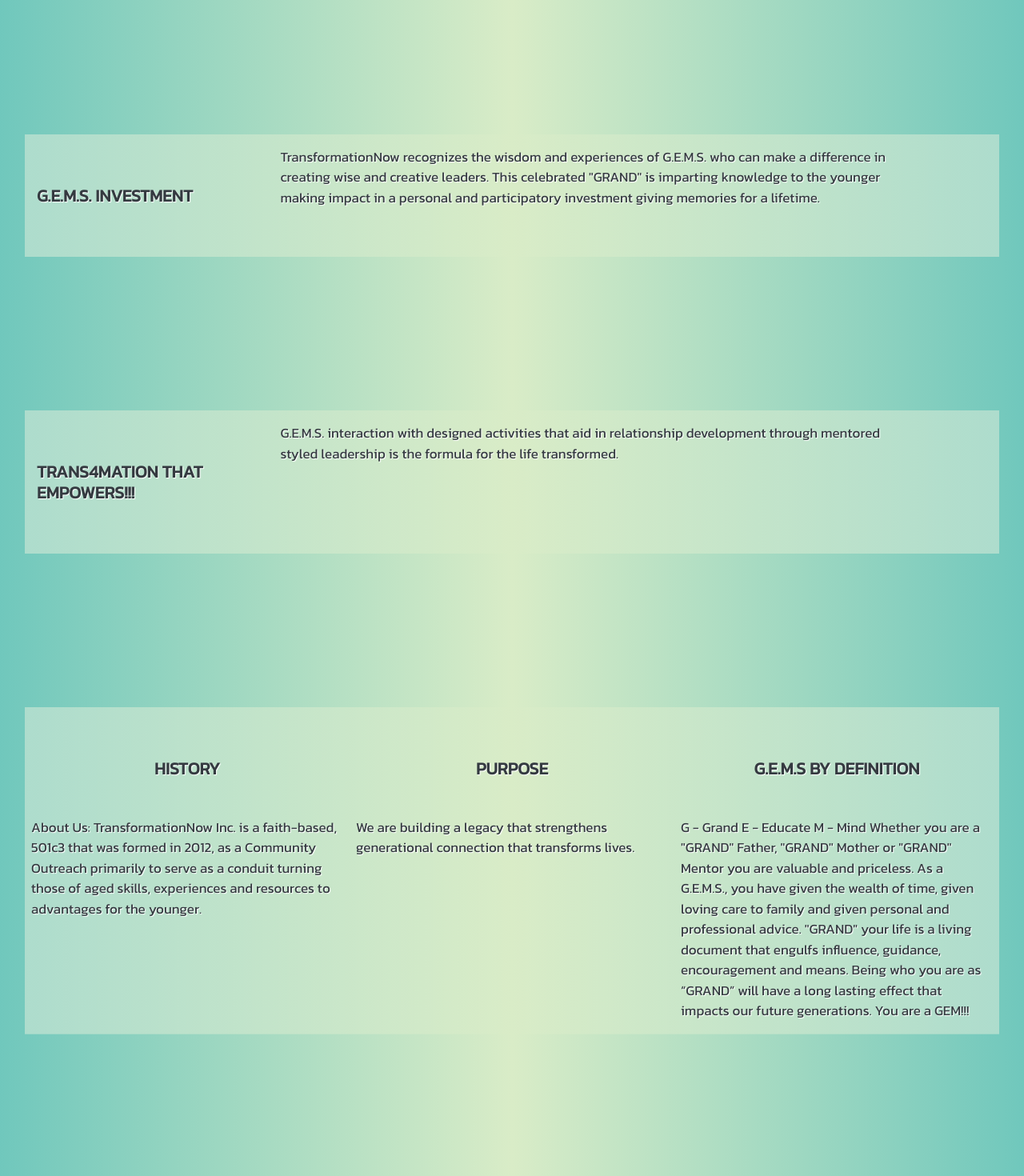
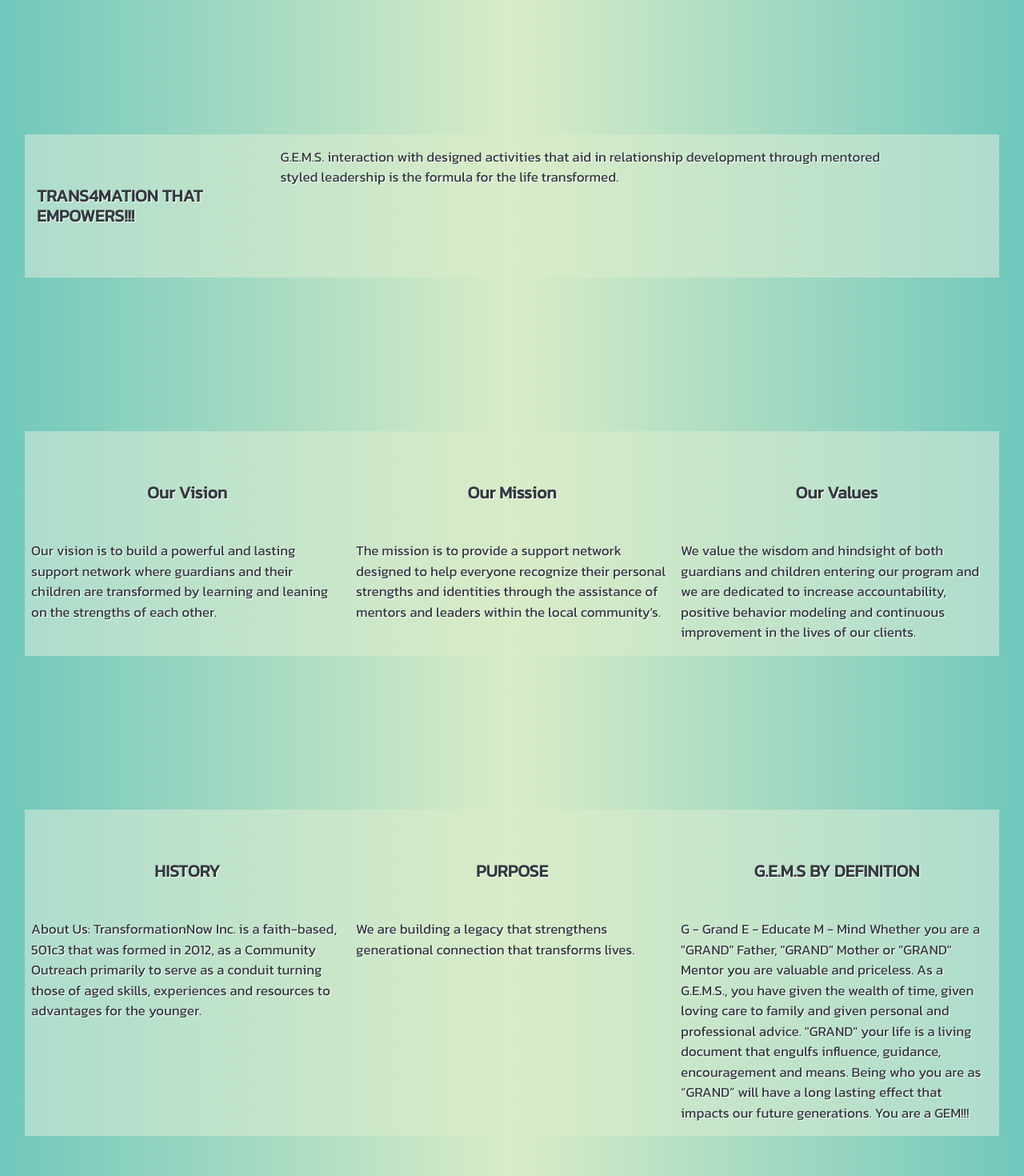
Before and after one commit to hoangle4/trans4mationNow, a React (Create React App) app in the folder client/: page /aboutus in a window 1280 px wide. Shown: the part 660-2130 px from the top of the page at 80% size. Built offline with nearby package versions, Linux system fonts and the light colour scheme; a web font is replaced by a local one.

Commit message:
commit AboutUs layout

```diff
--- a/client/src/components/AboutUs/index.js
+++ b/client/src/components/AboutUs/index.js
@@ -3,10 +3,10 @@
 import './About-Us.css';
 const AboutUs = () => {
 	return (
-    <div className='row m-0 About-Us-Row'>
-      <div className='col-12 p-0'>
+		<div className="row m-0 About-Us-Row">
+			<div className="col-12 p-0">
 				<Jumbotron
-          title='About GEMS'
+					title="About GEMS"
 					subtitle={
 						<Fragment>
 							<strong>GRANDPARENTS IN COLUMBUS WELCOME TO G.E.M.S.</strong>
@@ -16,122 +16,114 @@
 					}
 				/>
 			</div>
-      <div className='col-12 my-5 py-5 '>
-        <div className='row About-Us-Nested-Row'>
-          <div className='col-md-3 col-xs-12'>
-            <h5 className='my-5'>Welcome to G.E.M.S</h5>
+			<div className="col-12 my-5 py-5 ">
+				<div className="row About-Us-Nested-Row">
+					<div className="col-md-3 col-xs-12">
+						<h5 className="my-5">Welcome to G.E.M.S</h5>
 					</div>
-          <div className='col-md-8 col-xs-12'>
-            <p className='card-text'>
-              TransformationNow is a faith-based, non-profit organization that
-              offers a program called “G.E.M.S” GRAND Mothers, GRAND Fathers and
-              GRAND Mentors Educating Minds. Our program is designed to help the
-              younger generation recognize their personal strengths and identity
-              through the assistance and leadership of their G.E.M.S.
-              TransformationNow is going back to the basics “It takes a village
-              to raise a child. “African Proverb”
+					<div className="col-md-8 col-xs-12">
+						<p className="card-text">
+							TransformationNow is a faith-based, non-profit organization that offers a program called
+							“G.E.M.S” GRAND Mothers, GRAND Fathers and GRAND Mentors Educating Minds. Our program is
+							designed to help the younger generation recognize their personal strengths and identity
+							through the assistance and leadership of their G.E.M.S. TransformationNow is going back to
+							the basics “It takes a village to raise a child. “African Proverb”
 						</p>
 					</div>
 				</div>
 			</div>
-      <div className='col-12  my-5 py-5'>
-        <div className='row About-Us-Nested-Row'>
-          <div className='col-md-3 col-xs-12'>
-            <h5 className='my-5'>G.E.M.S. INVESTMENT</h5>
+			{/* ----------------- */}
+			<div className="col-12  my-5 py-5">
+				<div className="row About-Us-Nested-Row">
+					<div className="col-md-3 col-xs-12">
+						<h5 className="my-5">TRANS4MATION THAT EMPOWERS!!!</h5>
 					</div>
-          <div className='col-md-8 col-xs-12'>
-            <p className='card-text'>
-              TransformationNow recognizes the wisdom and experiences of
-              G.E.M.S. who can make a difference in creating wise and creative
-              leaders. This celebrated "GRAND" is imparting knowledge to the
-              younger making impact in a personal and participatory investment
-              giving memories for a lifetime.
-            </p>
-          </div>
-        </div>
-      </div>
-      <div className='col-12  my-5 py-5'>
-        <div className='row About-Us-Nested-Row'>
-          <div className='col-md-3 col-xs-12'>
-            <h5 className='my-5'>TRANS4MATION THAT EMPOWERS!!!</h5>
-          </div>
-          <div className='col-md-8 col-xs-12'>
-            <p className='card-text'>
-              G.E.M.S. interaction with designed activities that aid in
-              relationship development through mentored styled leadership is the
-              formula for the life transformed.
+					<div className="col-md-8 col-xs-12">
+						<p className="card-text">
+							G.E.M.S. interaction with designed activities that aid in relationship development through
+							mentored styled leadership is the formula for the life transformed.
 						</p>
 					</div>
 				</div>
 			</div>
 
-      {/* ----------------- */}
-      <div className='col-12  my-5 py-5'>
-        <div className='row About-Us-Nested-Row'>
-          <div className='col-md-4 col-xs-12 p-0 px-2'>
-            <h5 className='my-5 text-center'>HISTORY</h5>
+			{/* ------------------------- */}
+			<div className="col-12  my-5 py-5">
+				<div className="row About-Us-Nested-Row">
+					<div className="col-md-4 col-xs-12 p-0 px-2">
+						<h5 className="my-5 text-center">Our Vision</h5>
 
-            <p className='card-text'>
-              About Us: TransformationNow Inc. is a faith-based, 501c3 that was
-              formed in 2012, as a Community Outreach primarily to serve as a
-              conduit turning those of aged skills, experiences and resources to
-              advantages for the younger.
+						<p className="card-text">
+							Our vision is to build a powerful and lasting support network where guardians and their
+							children are transformed by learning and leaning on the strengths of each other.
 						</p>
 					</div>
-          <div className='col-md-4 col-xs-12 p-0 px-2'>
-            <h5 className='my-5 text-center'>PURPOSE</h5>
+					<div className="col-md-4 col-xs-12 p-0 px-2">
+						<h5 className="my-5 text-center">Our Mission</h5>
 
-            <p className='card-text'>
-              We are building a legacy that strengthens generational connection
-              that transforms lives.
+						<p className="card-text">
+							The mission is to provide a support network designed to help everyone recognize their
+							personal strengths and identities through the assistance of mentors and leaders within the
+							local community's.
 						</p>
 					</div>
-          <div className='col-md-4 col-xs-12 p-0 px-2'>
-            <h5 className='my-5 text-center'>G.E.M.S BY DEFINITION</h5>
+					<div className="col-md-4 col-xs-12 p-0 px-2">
+						<h5 className="my-5 text-center">Our Values</h5>
 
-            <p className='card-text'>
-              G - Grand E - Educate M - Mind Whether you are a "GRAND" Father,
-              "GRAND" Mother or "GRAND" Mentor you are valuable and priceless.
-              As a G.E.M.S., you have given the wealth of time, given loving
-              care to family and given personal and professional advice. "GRAND"
-              your life is a living document that engulfs influence, guidance,
-              encouragement and means. Being who you are as “GRAND” will have a
-              long lasting effect that impacts our future generations. You are a
-              GEM!!!
+						<p className="card-text">
+							We value the wisdom and hindsight of both guardians and children entering our program and we
+							are dedicated to increase accountability, positive behavior modeling and continuous
+							improvement in the lives of our clients.
 						</p>
 					</div>
 				</div>
 			</div>
+			{/* --------------------- */}
 			{/* ----------------- */}
-      <div className='col-12  my-5 py-5'>
-        <div className='row About-Us-Nested-Row'>
-          <div className='col-md-4 col-xs-12 p-0 px-2'>
-            <h5 className='my-5 text-center'>Our Vision</h5>
+			<div className="col-12  my-5 py-5">
+				<div className="row About-Us-Nested-Row">
+					<div className="col-md-4 col-xs-12 p-0 px-2">
+						<h5 className="my-5 text-center">HISTORY</h5>
 
-            <p className='card-text'>
-              Our vision is to build a powerful and lasting support network
-              where guardians and their children are transformed by learning and
-              leaning on the strengths of each other.
+						<p className="card-text">
+							About Us: TransformationNow Inc. is a faith-based, 501c3 that was formed in 2012, as a
+							Community Outreach primarily to serve as a conduit turning those of aged skills, experiences
+							and resources to advantages for the younger.
 						</p>
 					</div>
-          <div className='col-md-4 col-xs-12 p-0 px-2'>
-            <h5 className='my-5 text-center'>Our Mission</h5>
+					<div className="col-md-4 col-xs-12 p-0 px-2">
+						<h5 className="my-5 text-center">PURPOSE</h5>
 
-            <p className='card-text'>
-              The mission is to provide a support network designed to help
-              everyone recognize their personal strengths and identities through
-              the assistance of mentors and leaders within the local
-              community's.
+						<p className="card-text">
+							We are building a legacy that strengthens generational connection that transforms lives.
 						</p>
 					</div>
-          <div className='col-md-4 col-xs-12 p-0 px-2'>
-            <h5 className='my-5 text-center'>Our Values</h5>
+					<div className="col-md-4 col-xs-12 p-0 px-2">
+						<h5 className="my-5 text-center">G.E.M.S BY DEFINITION</h5>
 
-            <p className='card-text'>
-              We value the wisdom and hindsight of both guardians and children
-              entering our program and we are dedicated to increase
-              accountability, positive behavior modeling and continuous
-              improvement in the lives of our clients.
+						<p className="card-text">
+							G - Grand E - Educate M - Mind Whether you are a "GRAND" Father, "GRAND" Mother or "GRAND"
+							Mentor you are valuable and priceless. As a G.E.M.S., you have given the wealth of time,
+							given loving care to family and given personal and professional advice. "GRAND" your life is
+							a living document that engulfs influence, guidance, encouragement and means. Being who you
+							are as “GRAND” will have a long lasting effect that impacts our future generations. You are
+							a GEM!!!
+						</p>
+					</div>
+				</div>
+			</div>
+			{/* ---------------- */}
+			<div className="col-12  my-5 py-5">
+				<div className="row About-Us-Nested-Row">
+					<div className="col-md-3 col-xs-12">
+						<h5 className="my-5">G.E.M.S. INVESTMENT</h5>
+					</div>
+					<div className="col-md-8 col-xs-12">
+						<p className="card-text">
+							TransformationNow recognizes the wisdom and experiences of G.E.M.S. who can make a
+							difference in creating wise and creative leaders. This celebrated "GRAND" is imparting
+							knowledge to the younger making impact in a personal and participatory investment giving
+							memories for a lifetime.
 						</p>
 					</div>
 				</div>
```
Lines whose indentation alone changed are shown as unchanged.
